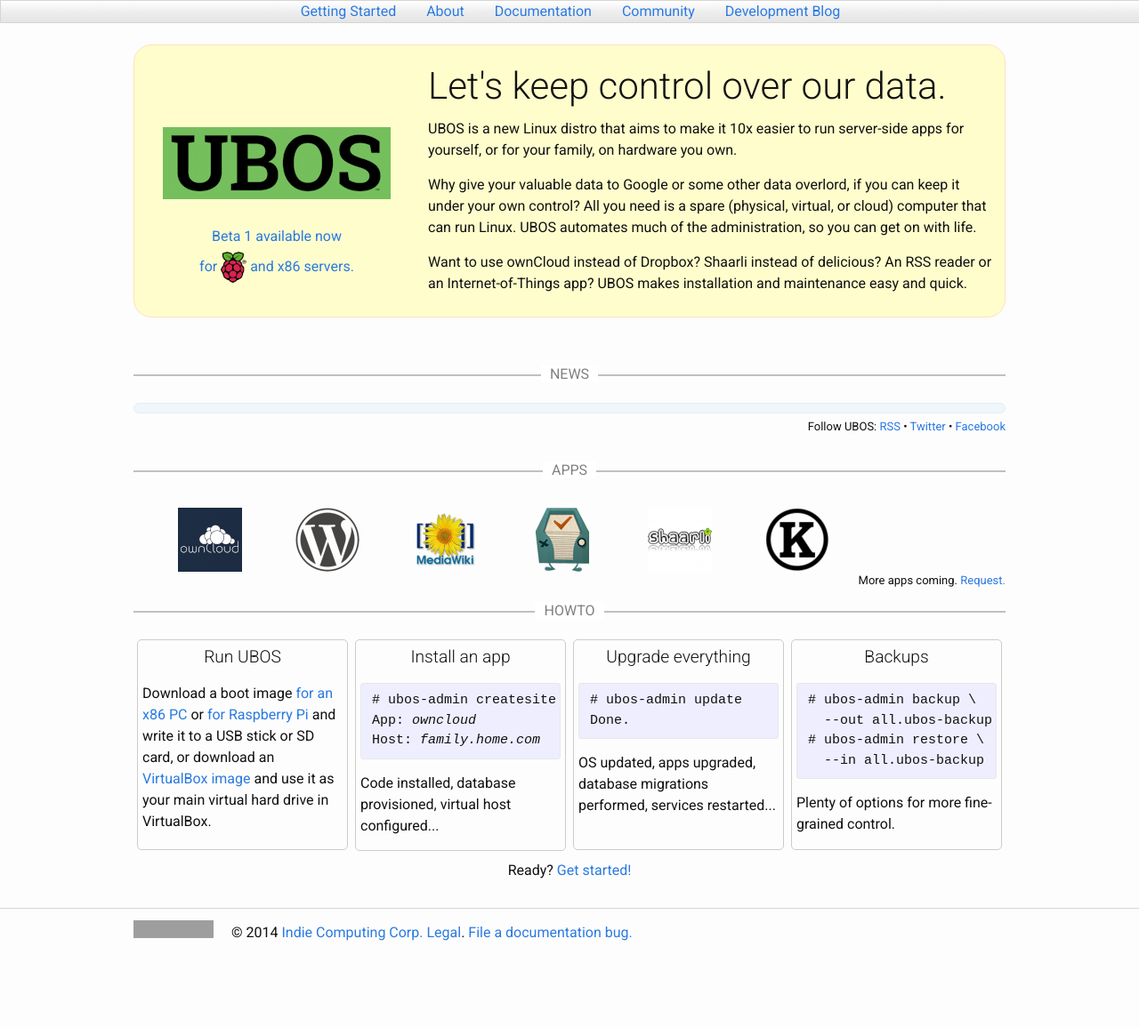
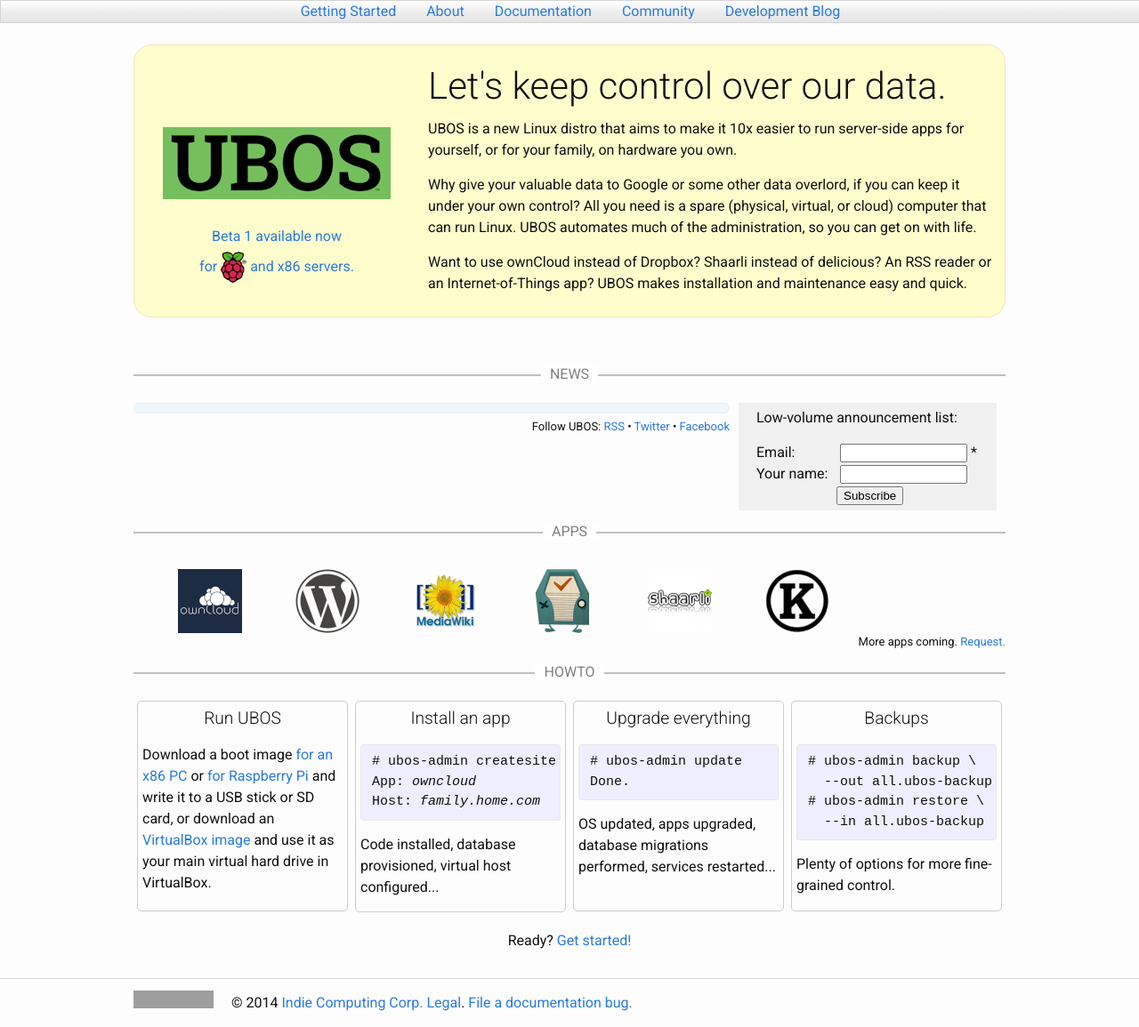
Before and after one commit to uboslinux/ubos-docs, a Jekyll site: the page built from jekyll/index.html, in a window 1280 px wide. Shown: the whole page at 89% size. Built offline with Jekyll 4.4.1, drawn with Linux system fonts in a browser that asks for light colours; before the commit the page ends 1076 px from its top, so only the background shows below that; grey boxes are pictures that could not be loaded.

Commit message:
added ubos news signup form

```diff
--- a/jekyll/index.html
+++ b/jekyll/index.html
@@ -67,9 +67,39 @@ span.news-meta {
   display: inline-block;
   width: 110px;
 }
+#mc_embed_signup_scroll span.label {
+  display: inline-block;
+  width: 90px;
+}
+#mc_embed_signup_scroll div.mc-field-group input {
+  width: 135px;
+}
+
 </style>
 <div class="section news">
  <div class="section-header"><span><a href="/blog/" style="color: inherit">NEWS</a></span></div>
+ <div style="float: right; width: 250px; margin: 0 10px; padding: 5px 20px; background: #f0f0f0" id="mc_embed_signup">
+  <p>Low-volume announcement list:</p>
+  <form action="//indiecomputing.us7.list-manage.com/subscribe/post?u=876818b1a61be9d1134264f2e&amp;id=55dcbe96d9" method="post" id="mc-embedded-subscribe-form" name="mc-embedded-subscribe-form" class="validate" target="_blank" novalidate>
+   <div id="mc_embed_signup_scroll">
+    <div class="mc-field-group">
+     <label for="mce-EMAIL"><span class="label">Email:</span></label>
+     <input type="email" value="" name="EMAIL" class="required email" id="mce-EMAIL"> *
+    </div>
+    <div class="mc-field-group">
+      <label for="mce-NAME"><span class="label">Your name:</span></label>
+      <input type="text" value="" name="NAME" class="" id="mce-NAME">
+     </div>
+    <div id="mce-responses" class="clear">
+      <div class="response" id="mce-error-response" style="display:none"></div>
+      <div class="response" id="mce-success-response" style="display:none"></div>
+     </div>
+    <div style="position: absolute; left: -5000px;"><input type="text" name="b_876818b1a61be9d1134264f2e_55dcbe96d9" tabindex="-1" value=""></div>
+    <div class="clear" style="margin-left: 90px"><input type="submit" value="Subscribe" name="subscribe" id="mc-embedded-subscribe" class="button"></div>
+   </div>
+  </form>
+ </div>
+
  <ul class="news-posts">
 {% for post in site.posts limit:3 %}
   <li style="margin: 0">
@@ -91,6 +121,7 @@ p.feeds {
   <a href="{{ "/feed.xml" | prepend: site.baseurl }}">RSS</a>
   • <a href="https://twitter.com/indieboxproject">Twitter</a>
   • <a href="https://www.facebook.com/ubos.net">Facebook</a>
+
  </p>
 </div>
 
@@ -180,7 +211,8 @@ Done.</pre>
   <p>Plenty of options for more fine-grained control.</p>
  </div>
  <div class="clearer"></div>
- <p style="text-align: center; margin-top: 10px">
+
+ <p style="text-align: center; margin-top: 20px">
     Ready?
     <a href="{{ "/quickstart/" | prepend: site.baseurl }}">Get started!</a>
  </p>
```
